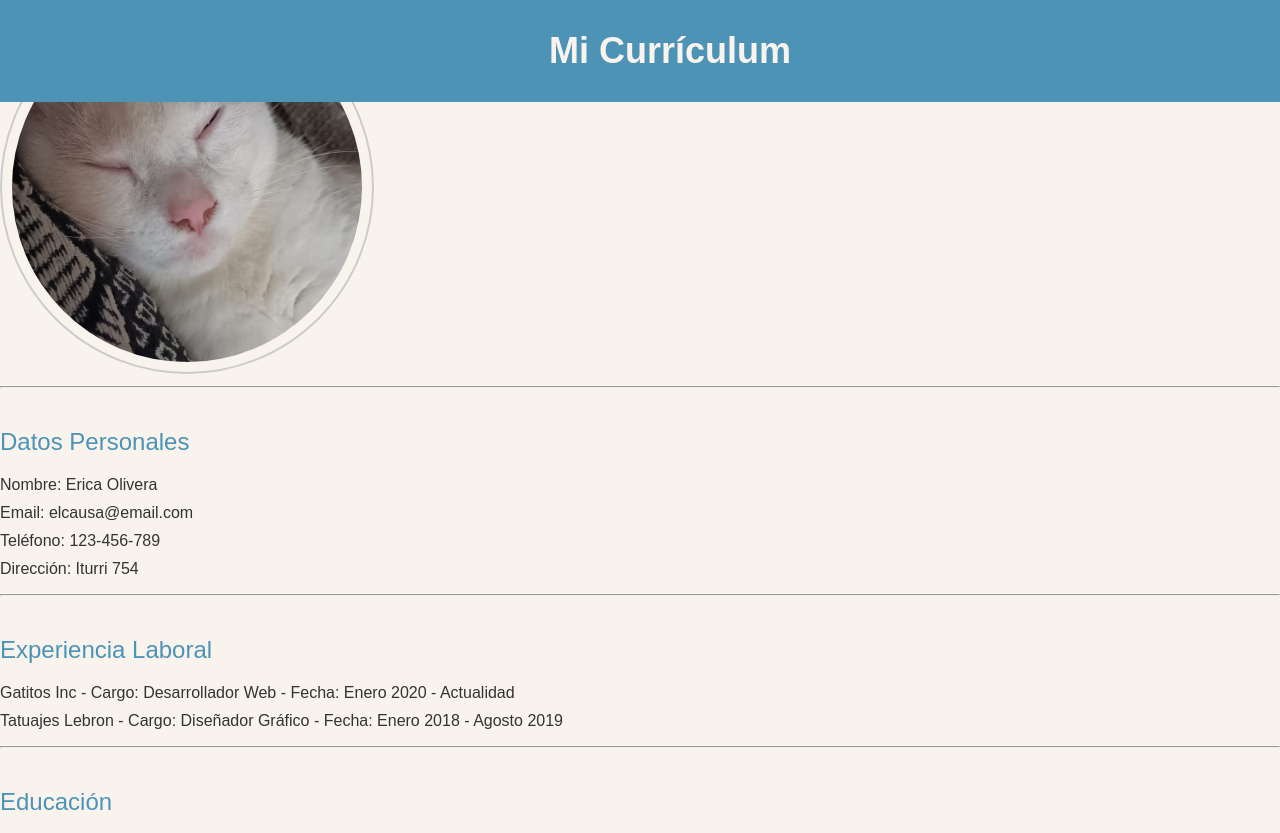
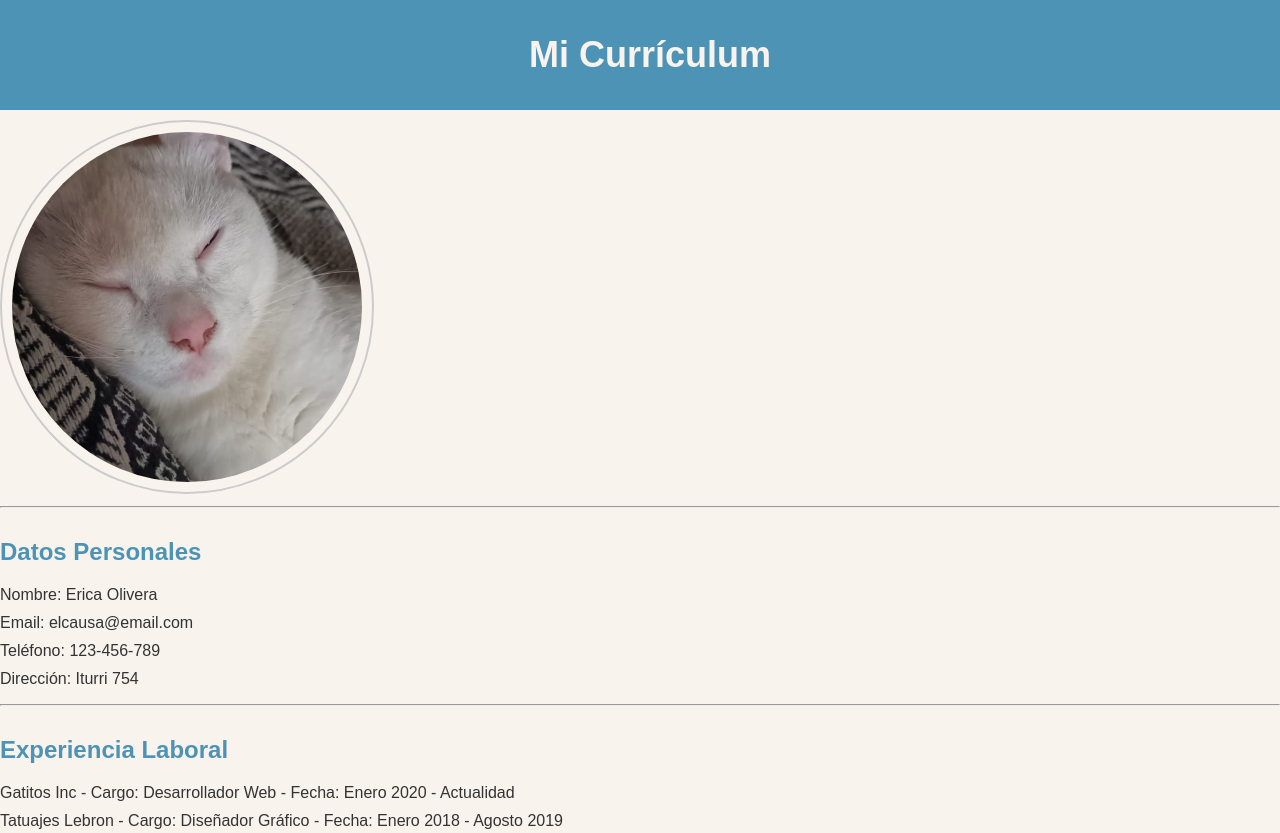
Before and after one commit to oliver4a/oliver4a.github.io, a plain HTML site: page index.html in a window 1280 px wide. Shown: the top 833 px of the page. Drawn offline with Linux system fonts and the light colour scheme.

Commit message:
Version final del parcial

```diff
--- a/estilo.css
+++ b/estilo.css
@@ -12,7 +12,7 @@ header {
     text-align: center;
     position: fixed;
     width: 100%;
-    padding: 30px;
+    padding: 10px;
 }
 
 img {
@@ -21,16 +21,17 @@ img {
     border: 2px solid #ccc;
 }
 
+section div{
+    padding-top: 120px;
+}
+
 h1 {
-    margin: 0;
     font-size: 36px;
-    font-weight: bold;
 }
 
 h2 {
     font-size: 24px;
-    font-weight: normal;
-    margin-top: 40px;
+    margin-top: 30px;
     margin-bottom: 20px;
     color: #4c93b6;
 }
@@ -43,7 +44,6 @@ ul {
 li {
     margin-bottom: 10px;
 }
-
 
 input[type="text"],
 input[type="email"],
--- a/index.html
+++ b/index.html
@@ -11,7 +11,9 @@
 		<h1>Mi Currículum</h1>
 	</header>
     <section>
-        <img src="gatoEri.png" width="350" height="350">
+        <div>
+			<img src="gatoEri.png" width="350" height="350">
+		</div>
     </section>
 	<section>
         <hr>
```
